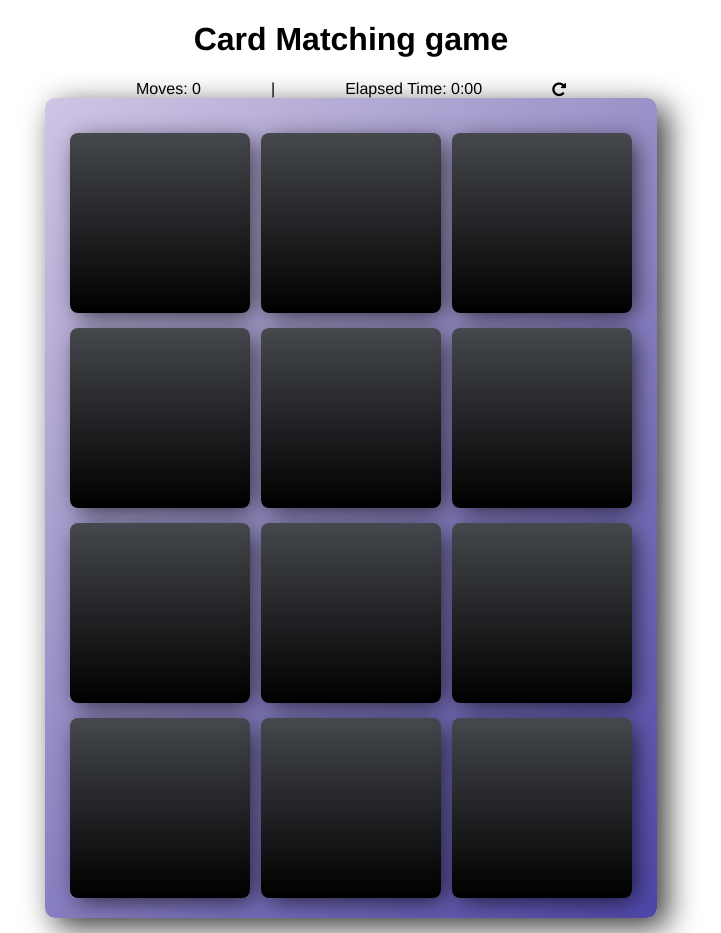
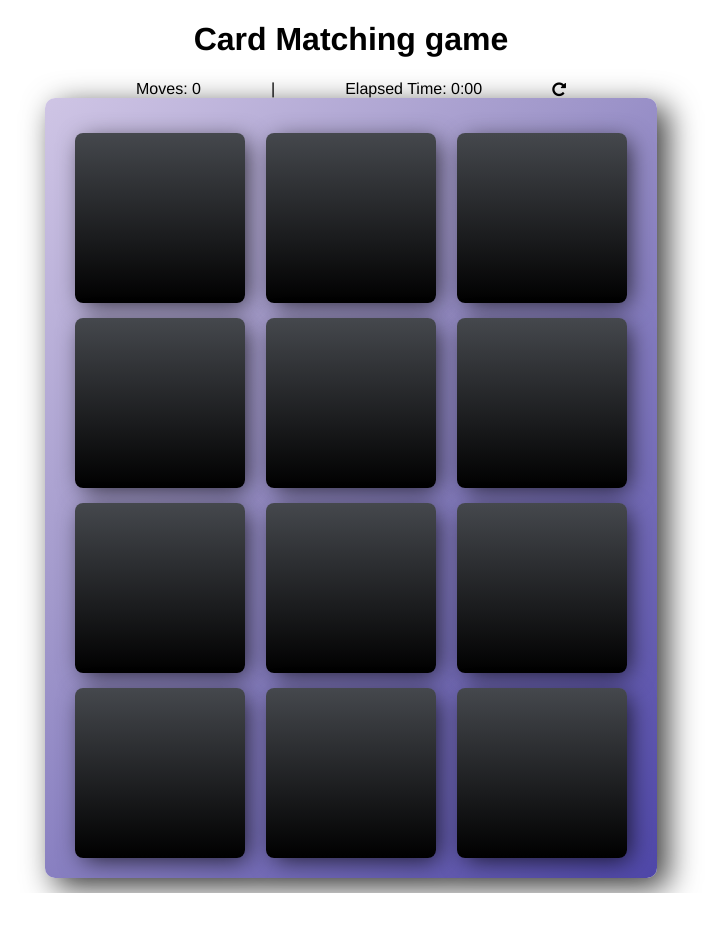
Before and after one commit to matthewtqs/memory-flip-game-v2, a plain HTML site: page index.html in a window 1280 px wide. Shown: the whole page, without its empty margins (289-1010 px from the left). After the commit the page ends 893 px from the top, so only its background shows below. Drawn offline with Linux system fonts and the light colour scheme; a web font is replaced by a local one.

Commit message:
Update styles.css

```diff
--- a/styles.css
+++ b/styles.css
@@ -44,6 +44,7 @@ body {
   object-fit: cover;
   width: 80%;
   backface-visibility: hidden;
+  -webkit-backface-visibility: hidden;
   transform: rotateY(180deg);
 }
 .deck {
@@ -64,8 +65,8 @@ body {
 .card {
   transform: rotateY(0);
   transition: 0.5s;
-  width: 180px;
-  height: 180px;
+  width: 170px;
+  height: 170px;
   background: linear-gradient(to bottom, rgba(69, 72, 77, 1) 0%, rgba(0, 0, 0, 1) 100%);
   box-shadow: 5px 5px 24px -3px rgba(0, 0, 0, 0.75);
   border-radius: 8px;
```
